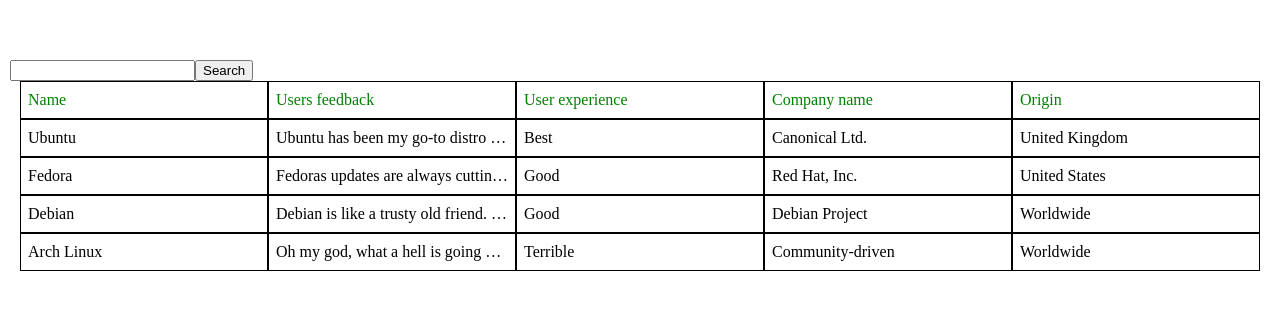
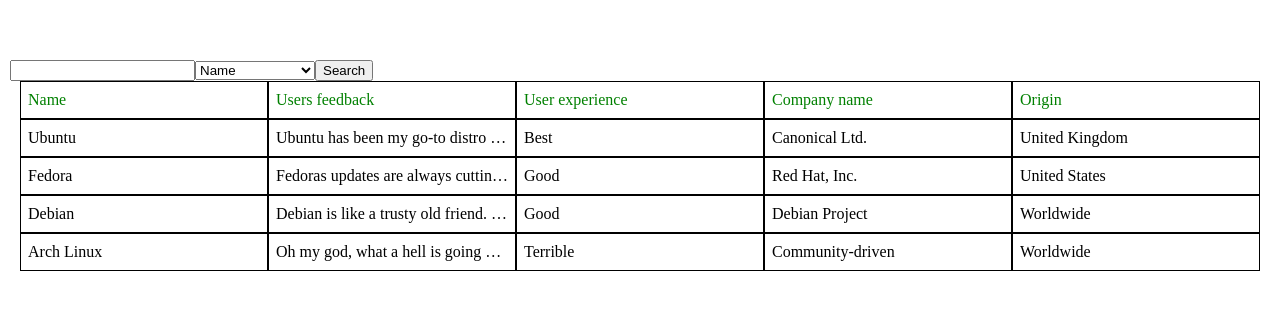
Before and after one commit to VitrivDolkom/shift-lab-autumn-2023, a React (Vite) app: page / in a window 1280 px wide. Shown: the part 235-544 px from the top of the page. Built offline with nearby package versions, Linux system fonts and the light colour scheme.

Commit message:
searching items in the table

```diff
--- a/package.json
+++ b/package.json
@@ -19,6 +19,7 @@
     "eslint-plugin-react": "^7.33.2",
     "react": "^18.2.0",
     "react-dom": "^18.2.0",
+    "react-hook-form": "^7.46.1",
     "react-router-dom": "^6.16.0"
   },
   "devDependencies": {
--- a/src/App/App.tsx
+++ b/src/App/App.tsx
@@ -2,26 +2,21 @@
 
 import { fetchDistros } from '../api'
 import { DistrosTable } from '../components/DistrosTable'
-import { SearchField } from '../components/SearchField/SearchField'
+import { SearchField, SearchForm } from '../components/SearchField/SearchField'
 
 import './style.css'
 
 const App = () => {
   const [distrosTable, setDistrosTable] = React.useState<DistrosTable | null>(null)
-  const [search, setSearch] = useState('')
+  const [search, setSearch] = useState<SearchForm>({ search: '', currentHeader: '' })
 
   React.useEffect(() => {
     fetchDistros().then((table) => setDistrosTable(table))
   }, [])
 
-  React.useEffect(() => {}, [search])
-
-  const onSearchChange = (value: string) => {
-    setSearch(value)
-  }
-
-  const onSearchSubmit = () => {
-    console.log(search)
+  const onSearchSubmit = (newSearch: SearchForm) => {
+    setSearch(newSearch)
+    console.log(newSearch)
   }
 
   if (!distrosTable) return null
@@ -29,8 +24,8 @@
   return (
     <div className="app">
       <div className="box">
-        <SearchField searchValue={search} onChange={onSearchChange} onSubmit={onSearchSubmit} />
-        <DistrosTable table={distrosTable} />
+        <SearchField onSubmit={onSearchSubmit} headers={distrosTable.rows[0]} />
+        <DistrosTable searchInfo={search} table={distrosTable} />
       </div>
     </div>
   )
--- a/src/components/DistrosTable/DistrosTable.tsx
+++ b/src/components/DistrosTable/DistrosTable.tsx
@@ -1,16 +1,24 @@
+import { SearchForm } from '../SearchField/SearchField'
 import { DistrosTableRow } from './DistrosTableRow'
 
 import s from './style.module.css'
 
 interface DistrosTableProps {
+  searchInfo: SearchForm
   table: DistrosTable
 }
 
-export const DistrosTable = ({ table }: DistrosTableProps) => (
+export const DistrosTable = ({ searchInfo, table }: DistrosTableProps) => (
   <div className={s.table}>
     {/* <DistrosTableHeader header={distrosTable.header} /> */}
     {table.rows.map((row, index) => (
-      <DistrosTableRow key={index} row={row} isHeader={index === 0} />
+      <DistrosTableRow
+        key={index}
+        row={row}
+        isHeader={index === 0}
+        searchInfo={searchInfo}
+        headers={table.rows[0]}
+      />
     ))}
   </div>
 )
--- a/src/components/DistrosTable/DistrosTableRow.tsx
+++ b/src/components/DistrosTable/DistrosTableRow.tsx
@@ -1,4 +1,6 @@
 import classNames from 'classnames/bind'
+
+import { SearchForm } from '../SearchField/SearchField'
 
 import s from './style.module.css'
 
@@ -7,13 +9,30 @@
 interface DistrosTableRowProps {
   row: DistrosTableRow
   isHeader: boolean
+  searchInfo: SearchForm
+  headers: DistrosTableHeader
 }
-export const DistrosTableRow = ({ row, isHeader }: DistrosTableRowProps) => (
+
+export const DistrosTableRow = ({ row, isHeader, searchInfo, headers }: DistrosTableRowProps) => {
+  console.log(headers)
+  return (
     <div className={s.row}>
       {row.map((cell, index) => (
-      <div key={index} className={cx({ cell: true, header: isHeader })}>
+        <div
+          key={index}
+          className={cx({
+            cell: true,
+            header: isHeader,
+            active:
+              !!searchInfo.search &&
+              !isHeader &&
+              headers[index] === searchInfo.currentHeader &&
+              cell.toLowerCase().indexOf(searchInfo.search.toLowerCase()) > -1
+          })}
+        >
           {cell}
         </div>
       ))}
     </div>
   )
+}
--- a/src/components/DistrosTable/style.module.css
+++ b/src/components/DistrosTable/style.module.css
@@ -30,3 +30,7 @@
 .cell.header {
   color: green;
 }
+
+.cell.active {
+  background-color: red;
+}
--- a/src/components/SearchField/SearchField.tsx
+++ b/src/components/SearchField/SearchField.tsx
@@ -1,12 +1,32 @@
+import { SubmitHandler, useForm } from 'react-hook-form'
+
 interface SearchFieldProps {
-  onChange: (value: string) => void
-  searchValue: string
-  onSubmit: () => void
+  onSubmit: (search: SearchForm) => void
+  headers: DistrosTableHeader
 }
 
-export const SearchField = ({ onChange, onSubmit, searchValue }: SearchFieldProps) => (
-  <div className="searchInfo">
-    <input type="text" value={searchValue} onChange={(e) => onChange(e.target.value)} />
-    <button onClick={onSubmit}>Search</button>
-  </div>
-)
+export interface SearchForm {
+  search: string
+  currentHeader: string
+}
+
+export const SearchField = ({ onSubmit, headers }: SearchFieldProps) => {
+  const { register, handleSubmit } = useForm<SearchForm>()
+  const onSearchSubmit: SubmitHandler<SearchForm> = (values) => {
+    onSubmit(values)
+  }
+
+  return (
+    <form className="" onSubmit={handleSubmit(onSearchSubmit)}>
+      <input type="text" {...register('search')} />
+      <select {...register('currentHeader')}>
+        {headers.map((header, index) => (
+          <option key={index} value={header}>
+            {header}
+          </option>
+        ))}
+      </select>
+      <button type="submit">Search</button>
+    </form>
+  )
+}
```
Also changed, not shown: 1 other file (tests, documents, lock files or other folders). Lines whose indentation alone changed are shown as unchanged.
